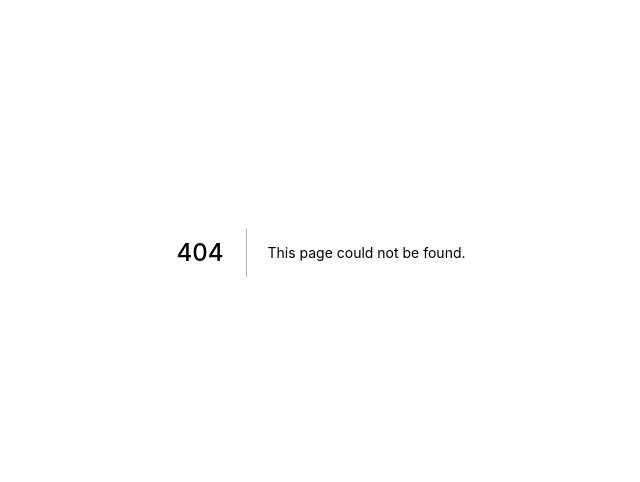
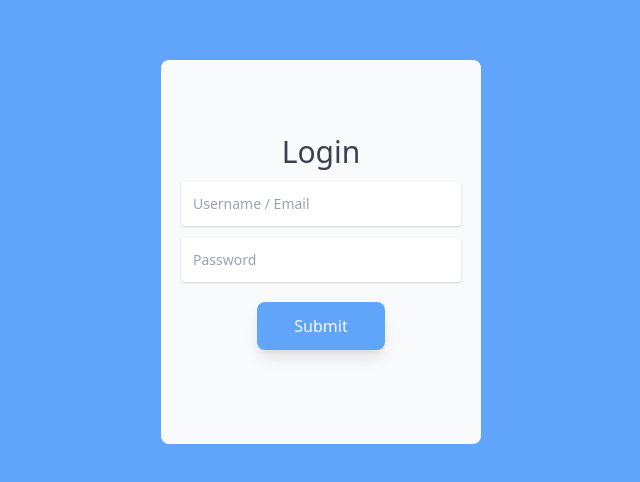
Before and after one commit to nurfaizin318/arwics-nextJS-tailwind, a Next.js app: page /Login in a window 1280 px wide. Before the commit this address had no page. Shown: the part 148-630 px from the top of the page, without its empty margins (319-959 px from the left). Built offline with nearby package versions, Linux system fonts and the light colour scheme.

Commit message:
create login page

```diff
--- a/pages/About/index.js
+++ b/pages/About/index.js
@@ -102,7 +102,7 @@ const About = () => {
                          <span>Innovative - Engage - Trusted </span>
 
                     </div>
-                    <div className=" pb-40 bg-gradient-to-r from-softBlue via-mediumBlue to-darkBlue rounded-lg p-5 background-about my-10" >
+                    <div className=" pb-40 bg-gradient-to-r from-softBlue via-mediumBlue to-darkBlue rounded-t-lg p-5 background-about my-10" >
                          <div className="  w-full  bg-gray-200 rounded-lg flex  flex-wrap justify-around ">
 
                               {goal.map((data, index) => {
--- /dev/null
+++ b/pages/Login/index.js
@@ -0,0 +1,25 @@
+
+
+
+const Login = () => {
+    return (
+        <div className="h-screen w-screen bg-blue-400 flex justify-center items-center ">
+            <div className=" lg:w-1/2 xs:w-full md:w-1/3 xl:w-1/4 h-96 bg-gray-50 rounded-lg p-5 text-center mx-1 flex justify-center items-center">
+                <div>
+                    <span className=" text-gray-700 text-3xl">
+                        Login
+                     </span>
+                    <form>
+                        <input type="text" placeholder="Username / Email" class="px-3 my-3 py-3 placeholder-blueGray-300 text-blueGray-600 relative bg-white bg-white rounded text-sm border-0 shadow outline-none focus:outline-none focus:ring w-full" />
+                        <input type="text" placeholder="Password" class="px-3 py-3 placeholder-blueGray-300 text-blueGray-600 relative bg-white bg-white rounded text-sm border-0 shadow outline-none focus:outline-none focus:ring w-full" />
+                        <button type="submit" className="bg-blue-400 w-32 h-12 rounded-lg m-5 text-gray-50 shadow-lg">
+                            Submit
+                     </button>
+                    </form>
+                </div>
+            </div>
+        </div>
+    );
+}
+
+export default Login;
--- a/tailwind.config.js
+++ b/tailwind.config.js
@@ -36,7 +36,7 @@ module.exports = {
         "darkBlue":"#0F70A1",
         "mediumBlue":"#2592CB",
         "softBlue":"#39B4F3",
-        "softWhite" : "rgba(250,250,250 ,0.8)"
+        "softWhite" : "rgba(250,250,250 ,1)"
       }
     },
 
```
